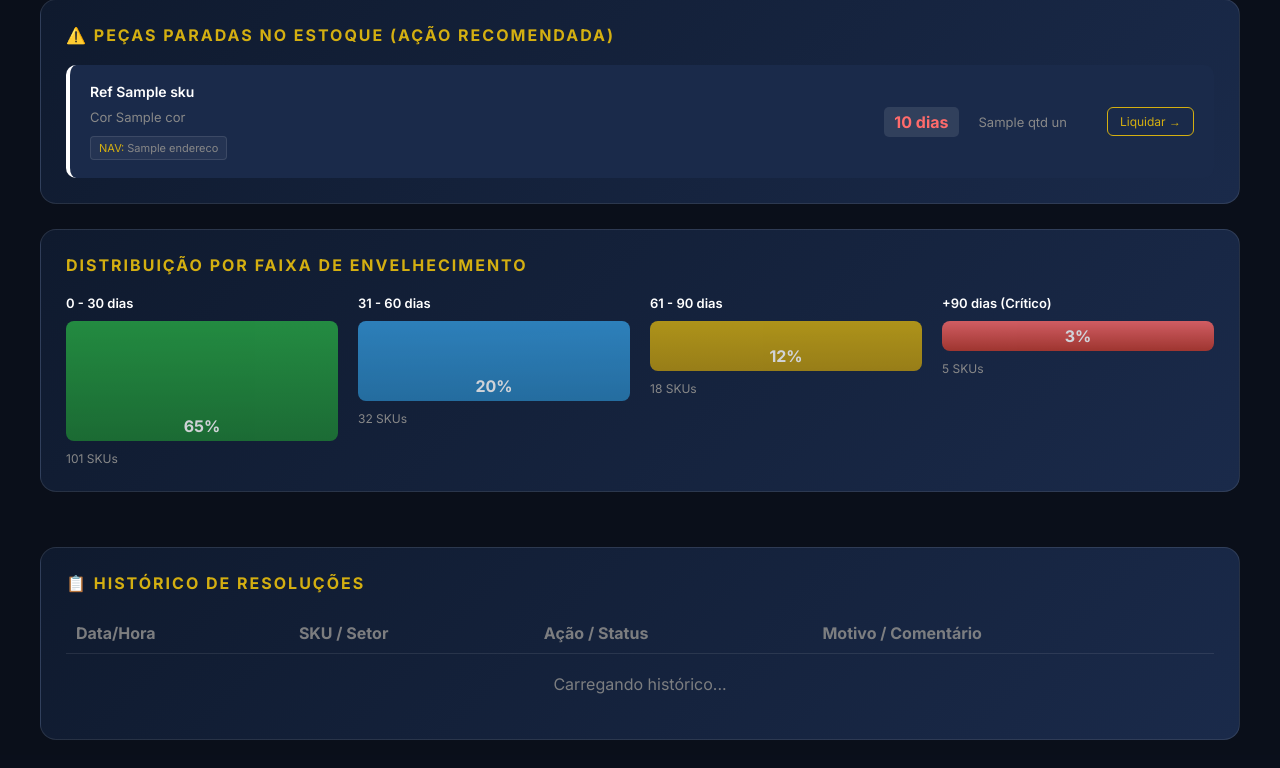
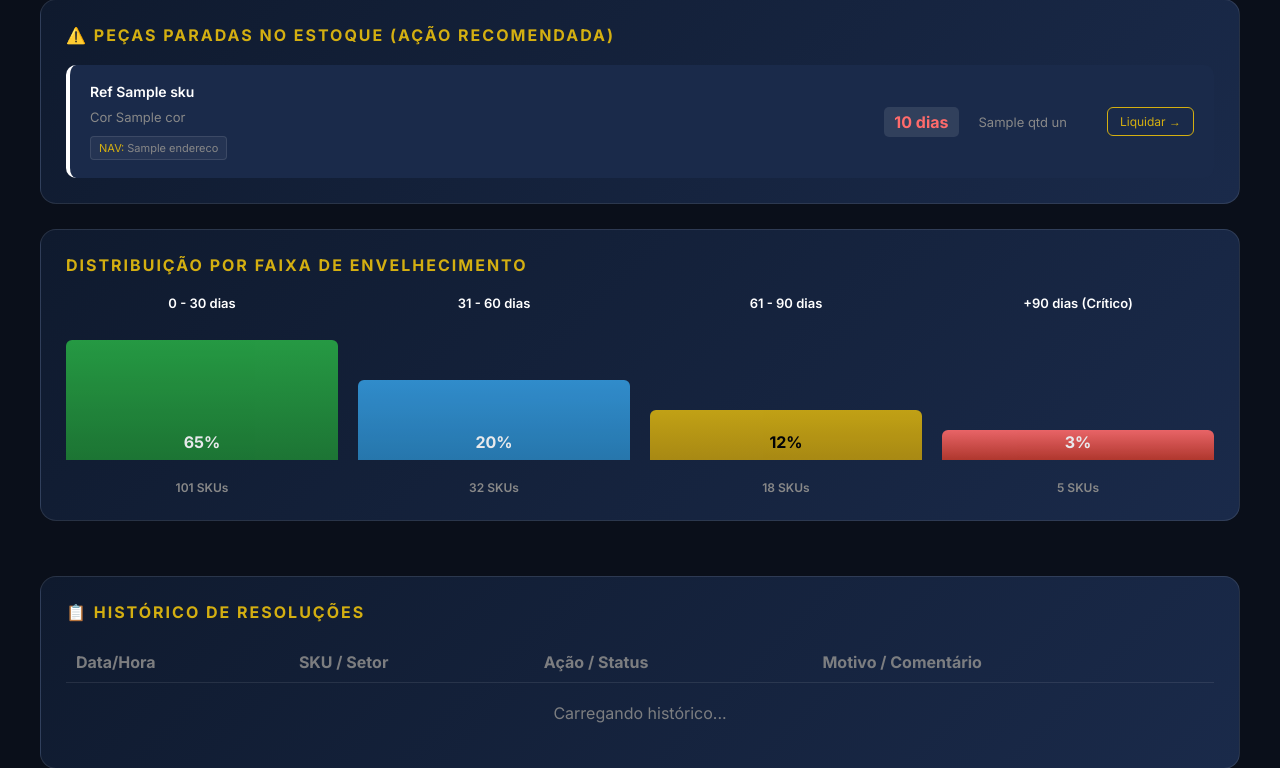
Before and after one commit to NicolyBB/mes-picking, a Django app: template templates/aging-stock.html in a window 1280 px wide. Shown: the part 479-1247 px from the top of the page. Before the commit the page ends 1219 px from the top, so only its background shows below. Run offline with Django 5.2, Linux system fonts and the light colour scheme; data comes from the database, SQL or seed files in the repository; tables that the repository leaves empty hold one stand-in row (values such as "Sample post"); the template is opened without the code that fills it: values that come from a table or form of the project are taken from there, most other values are stand-ins (such as "Sample title", 1, 10 or a date in 2020).

Commit message:
Refactor aging stock HTML for better layout and style

```diff
--- a/templates/aging-stock.html
+++ b/templates/aging-stock.html
@@ -115,26 +115,26 @@
         <!-- Faixas de Envelhecimento que o seu CSS possuía classes mas foram cortadas no HTML -->
         <section class="section">
             <h2>Distribuição por Faixa de Envelhecimento</h2>
-            <div class="aging-ranges">
-                <div class="aging-range">
-                    <span class="range-label">0 - 30 dias</span>
-                    <div class="range-bar range-0-7" style="height: 120px; display: flex; align-items: flex-end; justify-content: center; color: #fff; font-weight: bold; padding-bottom: 5px;">65%</div>
-                    <span class="range-count">101 SKUs</span>
+            <div class="aging-ranges" style="display: grid; grid-template-columns: repeat(4, 1fr); gap: 20px; align-items: flex-end; min-height: 200px; text-align: center; margin-top: 20px;">
+                <div class="aging-range" style="display: flex; flex-direction: column; height: 100%;">
+                    <span class="range-label" style="margin-bottom: auto; font-weight: 600; color: var(--text-primary); font-size: 13px; padding-bottom: 15px;">0 - 30 dias</span>
+                    <div class="range-bar" style="height: 120px; background: linear-gradient(180deg, var(--success) 0%, #1e7e34 100%); display: flex; align-items: flex-end; justify-content: center; color: #fff; font-weight: bold; padding-bottom: 8px; border-radius: 6px 6px 0 0; opacity: 0.9;">65%</div>
+                    <span class="range-count" style="margin-top: 10px; color: var(--text-secondary); font-size: 12px; font-weight: 600;">101 SKUs</span>
                 </div>
-                <div class="aging-range">
-                    <span class="range-label">31 - 60 dias</span>
-                    <div class="range-bar range-8-15" style="height: 80px; display: flex; align-items: flex-end; justify-content: center; color: #fff; font-weight: bold; padding-bottom: 5px;">20%</div>
-                    <span class="range-count">32 SKUs</span>
+                <div class="aging-range" style="display: flex; flex-direction: column; height: 100%;">
+                    <span class="range-label" style="margin-bottom: auto; font-weight: 600; color: var(--text-primary); font-size: 13px; padding-bottom: 15px;">31 - 60 dias</span>
+                    <div class="range-bar" style="height: 80px; background: linear-gradient(180deg, #3498db 0%, #2980b9 100%); display: flex; align-items: flex-end; justify-content: center; color: #fff; font-weight: bold; padding-bottom: 8px; border-radius: 6px 6px 0 0; opacity: 0.9;">20%</div>
+                    <span class="range-count" style="margin-top: 10px; color: var(--text-secondary); font-size: 12px; font-weight: 600;">32 SKUs</span>
                 </div>
-                <div class="aging-range">
-                    <span class="range-label">61 - 90 dias</span>
-                    <div class="range-bar range-16-30" style="height: 50px; display: flex; align-items: flex-end; justify-content: center; color: #fff; font-weight: bold; padding-bottom: 5px;">12%</div>
-                    <span class="range-count">18 SKUs</span>
+                <div class="aging-range" style="display: flex; flex-direction: column; height: 100%;">
+                    <span class="range-label" style="margin-bottom: auto; font-weight: 600; color: var(--text-primary); font-size: 13px; padding-bottom: 15px;">61 - 90 dias</span>
+                    <div class="range-bar" style="height: 50px; background: linear-gradient(180deg, var(--accent) 0%, #b8940f 100%); display: flex; align-items: flex-end; justify-content: center; color: #000; font-weight: bold; padding-bottom: 8px; border-radius: 6px 6px 0 0; opacity: 0.9;">12%</div>
+                    <span class="range-count" style="margin-top: 10px; color: var(--text-secondary); font-size: 12px; font-weight: 600;">18 SKUs</span>
                 </div>
-                <div class="aging-range">
-                    <span class="range-label">+90 dias (Crítico)</span>
-                    <div class="range-bar range-30-plus" style="height: 30px; display: flex; align-items: flex-end; justify-content: center; color: #fff; font-weight: bold; padding-bottom: 5px;">3%</div>
-                    <span class="range-count">5 SKUs</span>
+                <div class="aging-range" style="display: flex; flex-direction: column; height: 100%;">
+                    <span class="range-label" style="margin-bottom: auto; font-weight: 600; color: var(--text-primary); font-size: 13px; padding-bottom: 15px;">+90 dias (Crítico)</span>
+                    <div class="range-bar" style="height: 30px; background: linear-gradient(180deg, #ff6b6b 0%, #c0392b 100%); display: flex; align-items: flex-end; justify-content: center; color: #fff; font-weight: bold; padding-bottom: 8px; border-radius: 6px 6px 0 0; opacity: 0.9;">3%</div>
+                    <span class="range-count" style="margin-top: 10px; color: var(--text-secondary); font-size: 12px; font-weight: 600;">5 SKUs</span>
                 </div>
             </div>
         </section>
```
